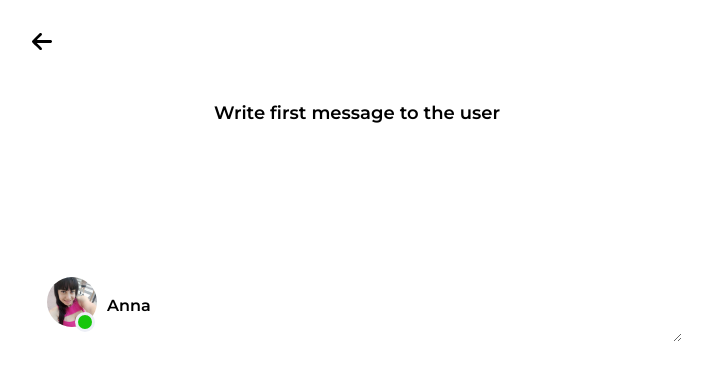
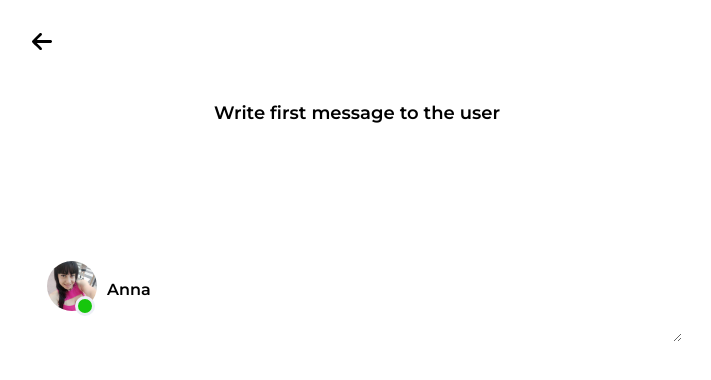
Before and after one commit to webDevT/fliru-matches, a website: page app/message.html in a window 1280 px wide. Shown: the whole page, without its empty margins (283-994 px from the left). Drawn offline with nearby package versions, Linux system fonts and the light colour scheme.

Commit message:
fix issue

```diff
--- a/app/sass/style.sass
+++ b/app/sass/style.sass
@@ -321,7 +321,7 @@ textarea
   img
     max-width: 50%
 .first-message-page .user-info
-  margin-top: -59px
+  margin-top: -75px
 .photo-profile--big .photo-profile__img
   width: 50px
   height: 50px
```
Also changed, not shown: app/css/style.min.css, docs/css/style.min.css.
